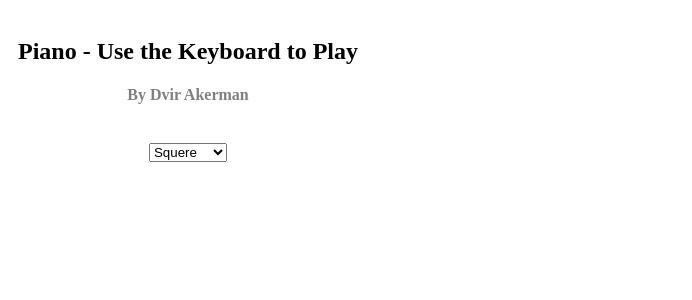
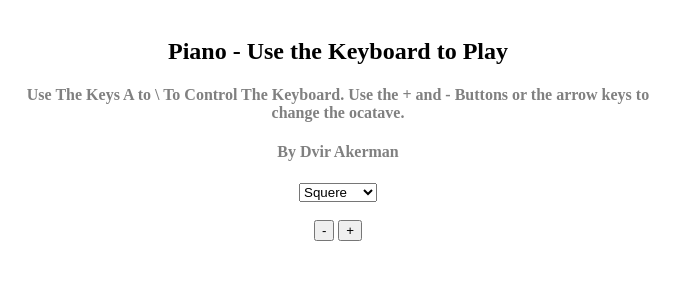
Before and after one commit to Renderhaf/Dvir, a Flask app: page /PianoThing/ in a window 1280 px wide. Shown: the top 300 px of the page, without its empty margins (0-692 px from the left). Run offline with Flask 2, Linux system fonts and the light colour scheme; some libraries are stand-ins or nearby versions.

Commit message:
added some new features

```diff
--- a/templates/Piano.html
+++ b/templates/Piano.html
@@ -6,15 +6,14 @@
   <link rel="stylesheet" href="../templates/piano.css">
 </head>
 <body align = "center">
-  <div class = "container">
+  <div class = "container" style = "margin: auto">
 
   <h2>Piano - Use the Keyboard to Play</h2>
+  <h4 style="color: gray">Use The Keys A to \ To Control The Keyboard. Use the + and - Buttons or the arrow keys to change the ocatave.</h4>
   <h4 style = "color: Gray">By Dvir Akerman</h4>
 
   <script src="https://cdnjs.cloudflare.com/ajax/libs/qwerty-hancock/0.5.1/qwerty-hancock.js"></script>
 
-  <div id="keyboard" style = "margin: auto"></div>
-  </br>
   <select id = "select">
     <option value="square">Squere</option>
     <option value="sawtooth">Sawtooth</option>
@@ -22,11 +21,17 @@
     <option value="sine">Sine</option>
   </select>
 
+  </br>
+
+  <div id="keyboard" style = "margin: auto"></div></br>
+
+  <input type="button" value="-" onclick="Down()">
+  <input type="button" value="+" onclick="Up()">
 
   <script>
     window.AudioContext = window.AudioContext || window.webkitAudioContext;
     var AudioCTX = new (window.AudioContext || window.webkitAudioContext)();
-
+    var oct = 3
     var context = new AudioContext(),
                 settings = {
                     id: 'keyboard',
@@ -40,6 +45,48 @@
                     octaves: 1.71
                 },
                 keyboard = new QwertyHancock(settings);
+
+    var changeoct = function(num){
+      var k = document.getElementById("keyboard")
+      k.removeChild(k.firstChild);
+      var settings = {
+          id: 'keyboard',
+          width: 600,
+          height: 150,
+          startNote: 'C' + num,
+          whiteNotesColour: '#fff',
+          blackNotesColour: '#000',
+          borderColour: '#000',
+          activeColour: 'gray',
+          octaves: 1.71
+      }
+      keyboard = new QwertyHancock(settings);
+    }
+
+    var Up = function(){
+      if (oct < 8){
+        changeoct(oct + 1)
+        oct++
+      }
+    }
+
+    var Down = function(){
+      if (oct > 0){
+        changeoct(oct - 1)
+        oct--
+      }
+    }
+
+    window.addEventListener('keydown', function(event){
+    switch (event.keyCode) {
+      case 37: // Left
+        Down()
+      break;
+
+      case 39: // Right
+        Up()
+      break;
+    }})
 
     var oscs = {}
 
--- a/templates/piano.css
+++ b/templates/piano.css
@@ -1,5 +1,5 @@
 .container {
-    margin: auto;*/
+    margin: auto;
     width: 50%;
     padding: 10px;
     position: absolute;
```
